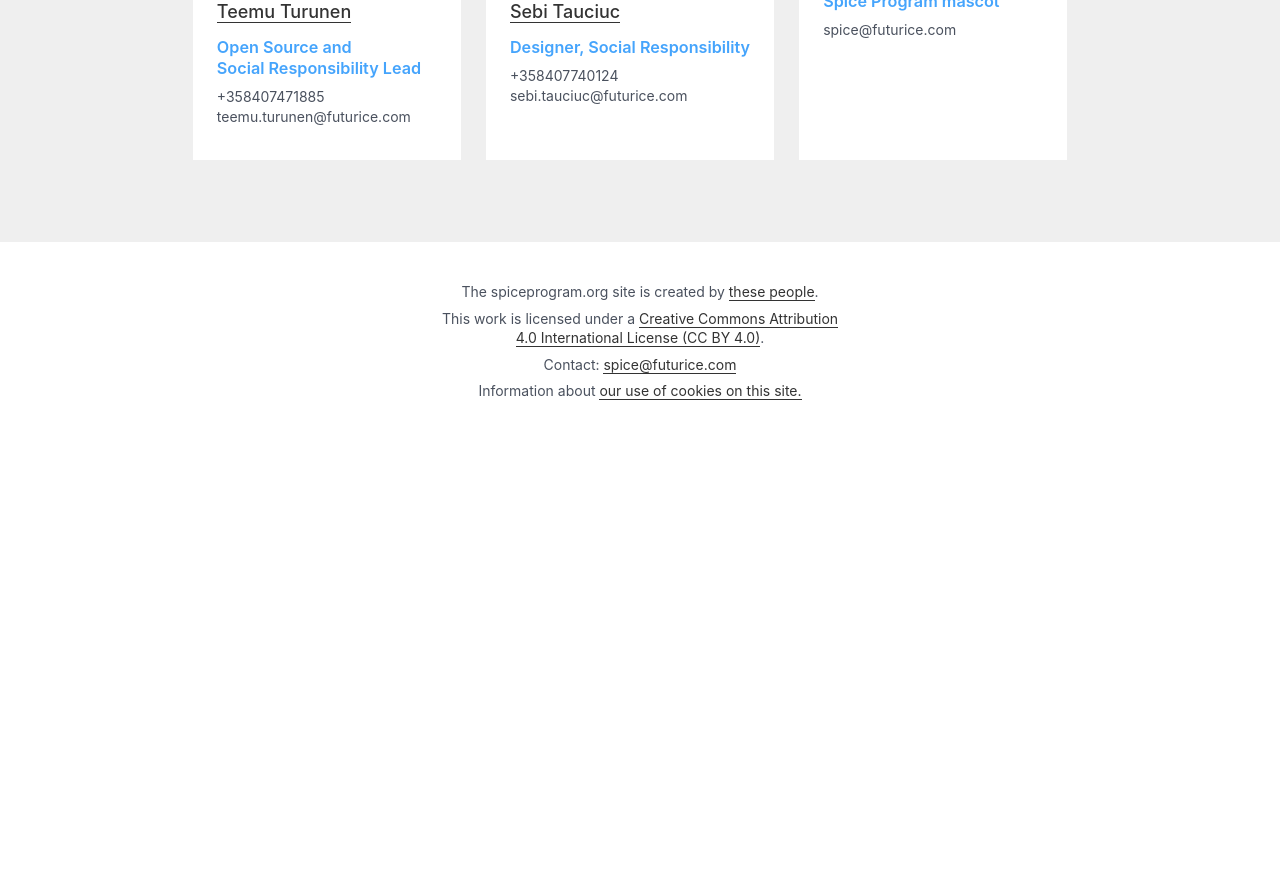
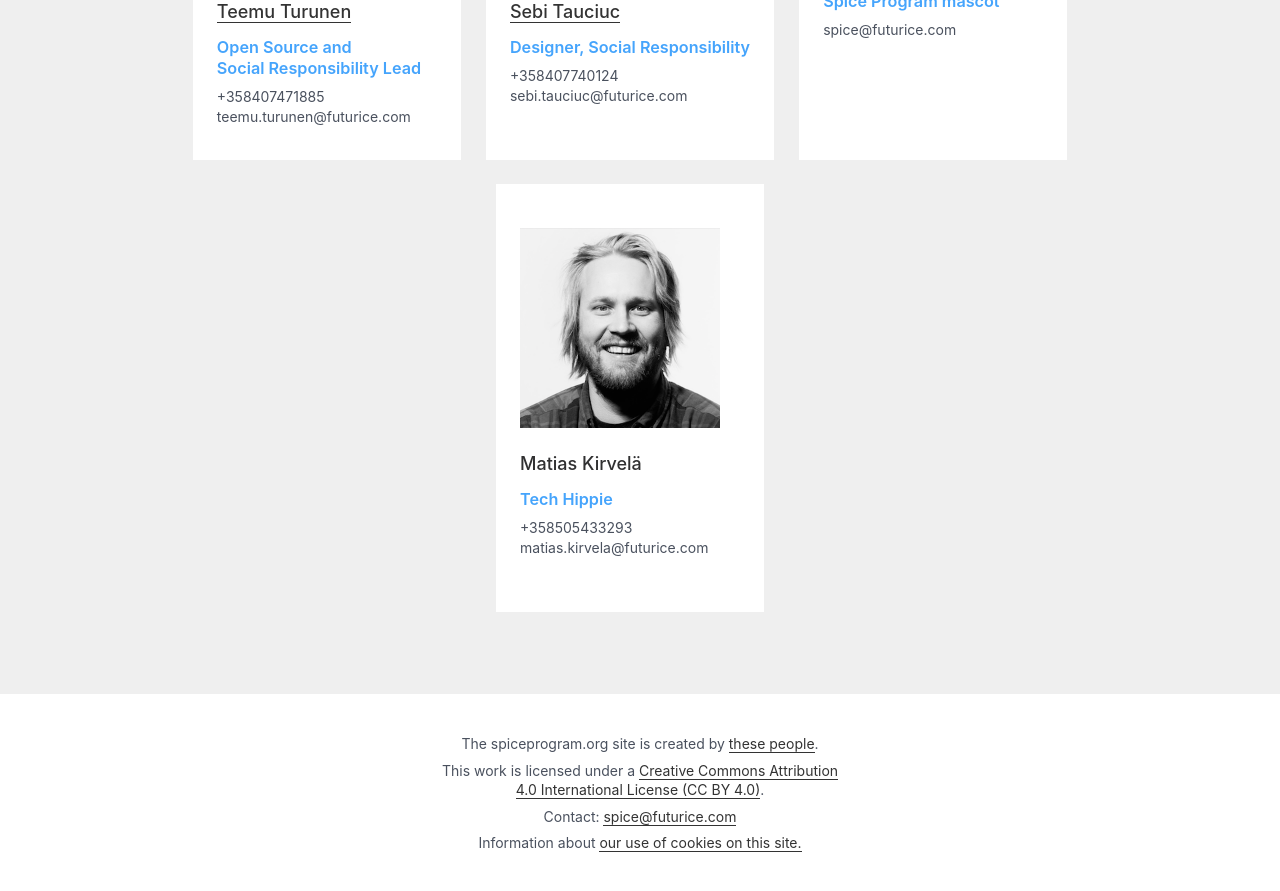
Before and after one commit to futurice/spiceprogram, a Jekyll site: the page built from index.html, in a window 1280 px wide and 900 px high, scrolled down 9097 px. Shown: the top 891 px of the window. Built offline with Jekyll 4.4.1, drawn with Linux system fonts in a browser that asks for light colours; nearby versions of some CDN libraries; before the commit the page ends 9545 px from its top, so only the background shows below that.

Commit message:
Adding my ugly face to this awesome place

```diff
--- a/index.html
+++ b/index.html
@@ -381,5 +381,22 @@ custom_js:
       </div>
     </div>
 
+    <div class="contact-block center">
+      <img src="{{ site.baseurl }}/assets/img/MatiasK.png" alt="">
+      <h3 class="contact-name"> Matias Kirvelä</h3>
+      <div class="contact-details">
+          <div class="contact-position">
+            Tech Hippie
+          </div>
+          <div class="contact-phone">
+            +358505433293
+          </div>
+          <div class="contact-email">
+            matias.kirvela@futurice.com
+          </div>
+          <div class="new-line"> </div>
+      </div>
+    </div>
+
   </div>
 </section>
```
